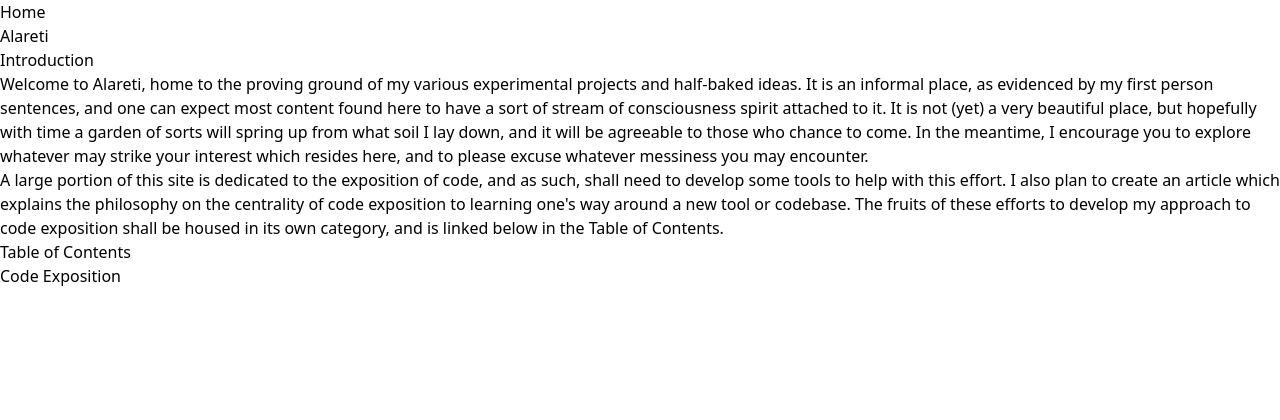
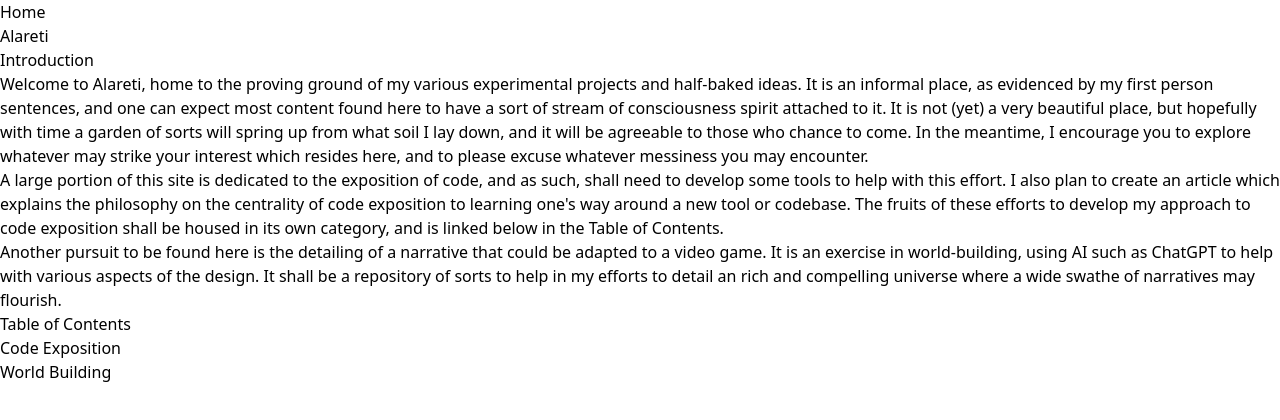
Before and after one commit to alareti/frontend, a Next.js app: page / in a window 1280 px wide. Shown: the top 420 px of the page. Built offline with nearby package versions, Linux system fonts and the light colour scheme.

Commit message:
Create world-building page

```diff
--- a/src/app/page.tsx
+++ b/src/app/page.tsx
@@ -1,4 +1,4 @@
-import Link from 'next/link';
+import Link from "next/link";
 
 export default function Home() {
   return (
@@ -25,10 +25,20 @@
         code exposition shall be housed in its own category, and is linked below
         in the Table of Contents.
       </p>
+      <p>
+        Another pursuit to be found here is the detailing of a narrative that
+        could be adapted to a video game. It is an exercise in world-building,
+        using AI such as ChatGPT to help with various aspects of the design. It
+        shall be a repository of sorts to help in my efforts to detail an rich
+        and compelling universe where a wide swathe of narratives may flourish.
+      </p>
       <h2>Table of Contents</h2>
       <ul>
         <li>
-          <Link href='./'>Code Exposition</Link>
+          <Link href="./">Code Exposition</Link>
+        </li>
+        <li>
+          <Link href="./world-building">World Building</Link>
         </li>
       </ul>
     </>
--- /dev/null
+++ b/src/app/world-building/page.tsx
@@ -0,0 +1,3 @@
+export default function Index() {
+  return <></>;
+}
```
